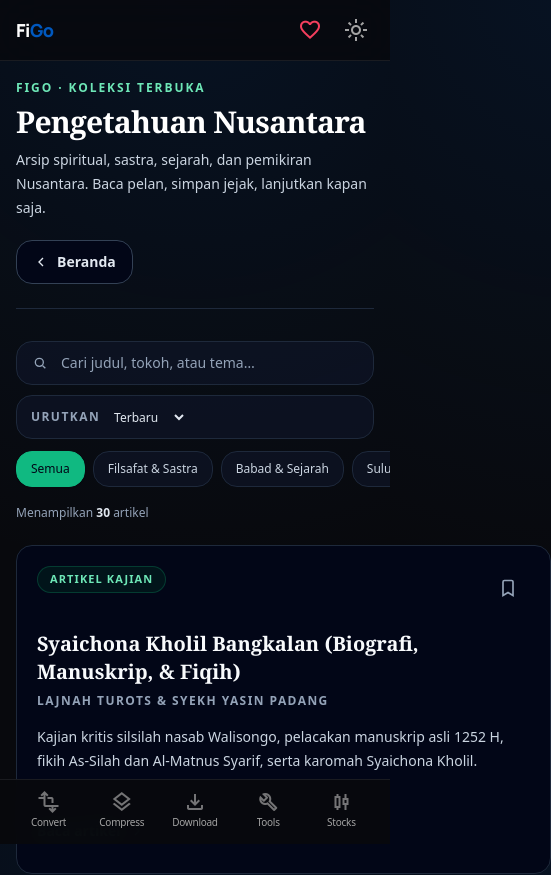
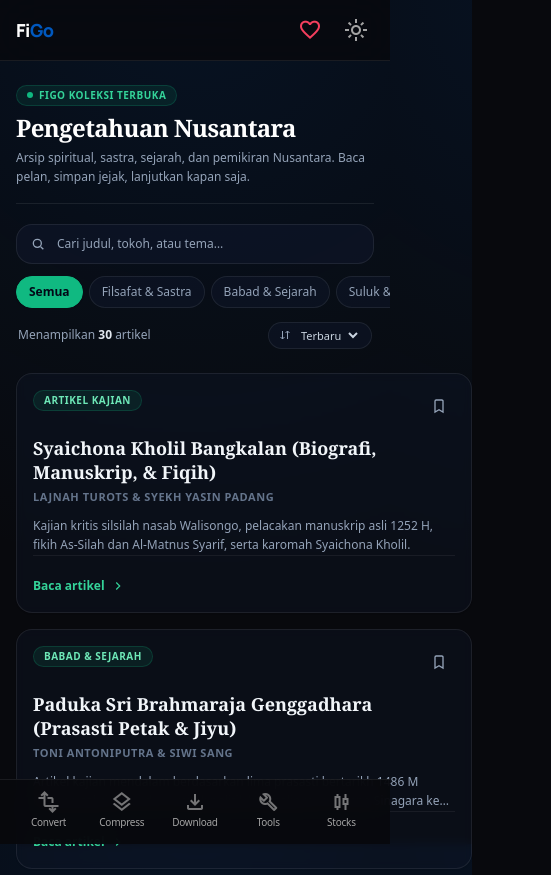
Before and after one commit to FikFikk/figo, a Nuxt app: page /articles in a window 390 px wide. Shown: the top 875 px of the page, 551 px wide, since content can reach past the window. Built offline with nearby package versions, Linux system fonts and the light colour scheme.

Commit message:
refactor(catalogue): modernize article catalogue UI and streamline mobile layout

```diff
--- a/app/components/articles/ArticleCard.vue
+++ b/app/components/articles/ArticleCard.vue
@@ -1,42 +1,45 @@
 <template>
-  <article class="group flex h-full flex-col rounded-2xl border border-slate-200 bg-white p-5 transition hover:border-emerald-600/50 hover:shadow-sm dark:border-slate-800 dark:bg-slate-950">
+  <article class="group flex h-full flex-col rounded-2xl border border-slate-200/80 bg-white/80 p-4 sm:p-5 shadow-sm hover:shadow-md backdrop-blur-sm transition-all duration-300 dark:border-white/[0.08] dark:bg-slate-900/40 dark:hover:bg-slate-900/80 dark:hover:border-emerald-500/30">
     <div class="flex items-start justify-between gap-3">
-      <span class="max-w-[80%] rounded-2xl border border-emerald-100 bg-emerald-50 px-3 py-1 text-[0.6875rem] font-semibold uppercase tracking-[0.1em] text-emerald-800 dark:border-emerald-900/70 dark:bg-emerald-950/40 dark:text-emerald-300">
+      <span class="max-w-[80%] rounded-full border border-emerald-500/20 bg-emerald-500/10 px-2.5 py-0.5 text-[10px] font-semibold uppercase tracking-wider text-emerald-700 dark:text-emerald-300">
         {{ article.kategori }}
       </span>
       <button
         type="button"
-        class="grid size-11 shrink-0 place-items-center rounded-2xl text-slate-500 transition hover:bg-emerald-50 hover:text-emerald-700 focus-visible:outline focus-visible:outline-2 focus-visible:outline-offset-2 focus-visible:outline-emerald-600 dark:text-slate-400 dark:hover:bg-emerald-950/40 dark:hover:text-emerald-300"
+        class="grid size-8 sm:size-9 shrink-0 place-items-center rounded-xl transition-colors focus-visible:outline focus-visible:outline-2 focus-visible:outline-offset-2 focus-visible:outline-emerald-600"
+        :class="pinned
+          ? 'bg-amber-500/10 text-amber-600 dark:bg-amber-400/10 dark:text-amber-400 border border-amber-500/20'
+          : 'text-slate-400 hover:bg-slate-100 hover:text-slate-700 dark:hover:bg-slate-800 dark:hover:text-slate-200'"
         :aria-label="pinned ? 'Lepas simpan artikel' : 'Simpan artikel'"
         :aria-pressed="pinned"
         @click="$emit('toggle-pin')"
       >
-        <svg class="size-5" viewBox="0 0 24 24" fill="none" stroke="currentColor" stroke-width="2" aria-hidden="true">
+        <svg class="size-4" viewBox="0 0 24 24" fill="none" stroke="currentColor" stroke-width="2" aria-hidden="true">
           <path d="M6 4.75A1.75 1.75 0 0 1 7.75 3h8.5A1.75 1.75 0 0 1 18 4.75V21l-6-3.5L6 21V4.75Z" :fill="pinned ? 'currentColor' : 'none'" />
         </svg>
       </button>
     </div>
 
-    <NuxtLink :to="readerLink" class="mt-5 outline-none focus-visible:rounded-2xl focus-visible:outline focus-visible:outline-2 focus-visible:outline-offset-4 focus-visible:outline-emerald-600">
-      <h2 class="font-serif text-xl font-semibold leading-snug text-slate-900 transition group-hover:text-emerald-800 dark:text-slate-50 dark:group-hover:text-emerald-300">
+    <NuxtLink :to="readerLink" class="mt-3.5 outline-none focus-visible:rounded-2xl focus-visible:outline focus-visible:outline-2 focus-visible:outline-offset-4 focus-visible:outline-emerald-600">
+      <h2 class="font-serif text-lg sm:text-xl font-bold leading-snug text-slate-900 transition group-hover:text-emerald-700 dark:text-slate-100 dark:group-hover:text-emerald-300">
         {{ article.judul }}
       </h2>
-      <p class="mt-2 text-xs font-semibold uppercase tracking-[0.12em] text-slate-500 dark:text-slate-400">{{ article.tokoh }}</p>
-      <p class="mt-4 line-clamp-3 text-sm leading-6 text-slate-600 dark:text-slate-300">{{ article.deskripsi }}</p>
+      <p class="mt-1 text-[11px] font-semibold uppercase tracking-wider text-slate-400 dark:text-slate-500">{{ article.tokoh }}</p>
+      <p class="mt-2.5 line-clamp-2 text-xs sm:text-sm leading-relaxed text-slate-600 dark:text-slate-400">{{ article.deskripsi }}</p>
     </NuxtLink>
 
-    <div class="mt-auto pt-5">
-      <div v-if="progress && progress.percent > 0" class="space-y-2" aria-label="Progres membaca">
-        <div class="flex items-center justify-between text-xs font-semibold text-indigo-700 dark:text-indigo-300">
-          <span>Lanjut baca</span><span>{{ progress.percent }}%</span>
+    <div class="mt-auto pt-4 border-t border-slate-100 dark:border-white/[0.06]">
+      <div v-if="progress && progress.percent > 0" class="space-y-1.5 mb-3" aria-label="Progres membaca">
+        <div class="flex items-center justify-between text-[11px] font-semibold text-emerald-600 dark:text-emerald-400">
+          <span>Progres baca</span><span>{{ progress.percent }}%</span>
         </div>
-        <div class="h-1.5 overflow-hidden rounded-full bg-slate-100 dark:bg-slate-800">
-          <div class="h-full rounded-full bg-indigo-600 dark:bg-indigo-400" :style="{ width: `${progress.percent}%` }" />
+        <div class="h-1 overflow-hidden rounded-full bg-slate-100 dark:bg-slate-800">
+          <div class="h-full rounded-full bg-emerald-500" :style="{ width: `${progress.percent}%` }" />
         </div>
       </div>
-      <NuxtLink :to="readerLink" class="mt-4 inline-flex min-h-11 items-center gap-2 text-sm font-semibold text-emerald-800 transition hover:text-emerald-950 focus-visible:rounded-2xl focus-visible:outline focus-visible:outline-2 focus-visible:outline-offset-4 focus-visible:outline-emerald-600 dark:text-emerald-300 dark:hover:text-emerald-100">
-        {{ progress && progress.percent > 0 ? 'Lanjut baca' : 'Baca artikel' }}
-        <svg class="size-4" viewBox="0 0 24 24" fill="none" stroke="currentColor" stroke-width="2" aria-hidden="true"><path d="m9 18 6-6-6-6" /></svg>
+      <NuxtLink :to="readerLink" class="inline-flex items-center gap-1.5 text-xs sm:text-sm font-semibold text-emerald-700 transition group-hover:text-emerald-900 dark:text-emerald-400 dark:group-hover:text-emerald-200">
+        <span>{{ progress && progress.percent > 0 ? 'Lanjut baca' : 'Baca artikel' }}</span>
+        <svg class="size-3.5 transition-transform group-hover:translate-x-1" viewBox="0 0 24 24" fill="none" stroke="currentColor" stroke-width="2" aria-hidden="true"><path d="m9 18 6-6-6-6" /></svg>
       </NuxtLink>
     </div>
   </article>
--- a/app/components/articles/ArticleFilters.vue
+++ b/app/components/articles/ArticleFilters.vue
@@ -1,10 +1,9 @@
 <template>
-  <section class="space-y-3 sm:space-y-4" aria-label="Filter koleksi artikel">
-    <!-- Baris 1: Kolom Pencarian & Pilihan Urutan -->
-    <div class="flex flex-col sm:flex-row gap-2.5 sm:gap-3">
-      <label class="relative flex-1 block">
+  <section class="space-y-3" aria-label="Filter koleksi artikel">
+    <!-- Baris 1: Kolom Pencarian Penuh yang Ramping -->
+    <div class="relative block">
       <span class="sr-only">Cari artikel</span>
-        <svg class="pointer-events-none absolute left-4 top-1/2 size-4 sm:size-5 -translate-y-1/2 text-slate-400" viewBox="0 0 24 24" fill="none" stroke="currentColor" stroke-width="2" aria-hidden="true">
+      <svg class="pointer-events-none absolute left-3.5 top-1/2 size-4 -translate-y-1/2 text-slate-400" viewBox="0 0 24 24" fill="none" stroke="currentColor" stroke-width="2" aria-hidden="true">
         <circle cx="11" cy="11" r="6" />
         <path d="m16 16 4 4" />
       </svg>
@@ -13,64 +12,65 @@
         type="search"
         aria-label="Cari artikel"
         placeholder="Cari judul, tokoh, atau tema…"
-          class="min-h-11 w-full rounded-2xl border border-slate-200 bg-white py-2.5 pl-11 pr-11 text-sm text-slate-900 outline-none transition focus:border-emerald-600 focus:ring-2 focus:ring-emerald-600/20 dark:border-slate-800 dark:bg-slate-900/60 dark:text-slate-100 placeholder:text-slate-400"
+        class="h-10 sm:h-11 w-full rounded-2xl border border-slate-200/90 bg-white py-2 pl-10 pr-10 text-xs sm:text-sm text-slate-900 outline-none transition focus:border-emerald-600 focus:ring-2 focus:ring-emerald-600/20 dark:border-white/[0.08] dark:bg-slate-900/60 dark:text-slate-100 placeholder:text-slate-400"
         @input="emit('update:searchQuery', ($event.target as HTMLInputElement).value)"
       >
       <button
         v-if="searchQuery"
         type="button"
-          class="absolute right-1 top-1/2 grid size-10 -translate-y-1/2 place-items-center rounded-2xl text-slate-400 transition hover:bg-slate-100 hover:text-slate-900 dark:hover:bg-slate-800 dark:hover:text-slate-100"
+        class="absolute right-1 top-1/2 grid size-9 -translate-y-1/2 place-items-center rounded-2xl text-slate-400 transition hover:bg-slate-100 hover:text-slate-900 dark:hover:bg-slate-800 dark:hover:text-slate-100"
         aria-label="Hapus pencarian"
         @click="emit('update:searchQuery', '')"
       >
-          <svg class="size-4" viewBox="0 0 24 24" fill="none" stroke="currentColor" stroke-width="2" aria-hidden="true"><path d="m6 6 12 12M18 6 6 18" /></svg>
+        <svg class="size-3.5" viewBox="0 0 24 24" fill="none" stroke="currentColor" stroke-width="2" aria-hidden="true"><path d="m6 6 12 12M18 6 6 18" /></svg>
       </button>
-      </label>
-
-      <label class="flex min-h-11 items-center gap-2.5 rounded-2xl border border-slate-200 bg-white px-3.5 text-xs sm:text-sm text-slate-700 dark:border-slate-800 dark:bg-slate-900/60 dark:text-slate-200 shrink-0">
-        <span class="whitespace-nowrap text-xs font-semibold uppercase tracking-[0.12em] text-slate-400">Urutkan</span>
-        <select
-          :value="sortMode"
-          class="bg-transparent text-xs sm:text-sm font-medium outline-none cursor-pointer pr-1"
-          aria-label="Urutkan artikel"
-          @change="emit('update:sortMode', ($event.target as HTMLSelectElement).value)"
-        >
-          <option value="new_old">Terbaru</option>
-          <option value="old_new">Terlama</option>
-          <option value="az">Judul A–Z</option>
-          <option value="za">Judul Z–A</option>
-        </select>
-      </label>
     </div>
 
-    <!-- Baris 2: Kategori Horizontal Scroll Chips (Satu baris rapi & swipeable) -->
-    <div class="flex items-center gap-2 overflow-x-auto pb-1 -mx-4 px-4 sm:mx-0 sm:px-0 sm:flex-wrap no-scrollbar" aria-label="Kategori artikel">
+    <!-- Baris 2: Kategori Horizontal Chips (1 Baris Rapi, Swipeable) -->
+    <div class="flex items-center gap-1.5 overflow-x-auto pb-0.5 -mx-4 px-4 sm:mx-0 sm:px-0 no-scrollbar" aria-label="Kategori artikel">
       <button
         v-for="category in categories"
         :key="category"
         type="button"
         :aria-pressed="selectedCategory === category"
-        class="min-h-9 sm:min-h-10 rounded-2xl border px-3.5 sm:px-4 text-xs sm:text-sm font-medium transition shrink-0 whitespace-nowrap focus-visible:outline focus-visible:outline-2 focus-visible:outline-offset-2 focus-visible:outline-emerald-600"
+        class="h-8 sm:h-9 rounded-full border px-3 sm:px-3.5 text-xs font-medium transition shrink-0 whitespace-nowrap focus-visible:outline focus-visible:outline-2 focus-visible:outline-offset-2 focus-visible:outline-emerald-600"
         :class="selectedCategory === category
-          ? 'border-emerald-700 bg-emerald-700 text-white dark:border-emerald-500 dark:bg-emerald-500 dark:text-slate-950 shadow-sm'
-          : 'border-slate-200 bg-white text-slate-700 hover:border-emerald-600 hover:text-emerald-700 dark:border-slate-800 dark:bg-slate-900/60 dark:text-slate-300 dark:hover:border-emerald-400 dark:hover:text-emerald-300'"
+          ? 'border-emerald-600 bg-emerald-600 text-white shadow-sm dark:border-emerald-500 dark:bg-emerald-500 dark:text-slate-950 font-semibold'
+          : 'border-slate-200/80 bg-white/80 text-slate-600 hover:border-emerald-600 hover:text-emerald-700 dark:border-white/[0.08] dark:bg-slate-900/50 dark:text-slate-400 dark:hover:border-emerald-400 dark:hover:text-emerald-300'"
         @click="emit('update:selectedCategory', category)"
       >
         {{ category }}
       </button>
     </div>
 
-    <!-- Baris 3: Status Hasil & Tombol Reset Filter -->
-    <div class="flex items-center justify-between gap-3 text-xs sm:text-sm text-slate-500 dark:text-slate-400 pt-0.5">
-      <p>Menampilkan <span class="font-semibold text-slate-800 dark:text-slate-200">{{ resultCount }}</span> artikel</p>
+    <!-- Baris 3: Status Hasil & Pilihan Urutan Inline (Tidak Memakan Baris Penuh!) -->
+    <div class="flex items-center justify-between gap-3 text-xs text-slate-500 dark:text-slate-400 px-0.5">
+      <div class="flex items-center gap-2">
+        <span>Menampilkan <strong class="font-semibold text-slate-800 dark:text-slate-200">{{ resultCount }}</strong> artikel</span>
         <button
           v-if="hasActiveFilters"
           type="button"
-        class="font-semibold text-emerald-700 underline decoration-emerald-300 underline-offset-4 transition hover:text-emerald-900 focus-visible:outline focus-visible:outline-2 focus-visible:outline-offset-2 focus-visible:outline-emerald-600 dark:text-emerald-400 dark:hover:text-emerald-200"
+          class="font-semibold text-emerald-600 underline decoration-emerald-300 underline-offset-2 hover:text-emerald-800 dark:text-emerald-400"
           @click="emit('reset')"
         >
           Reset filter
         </button>
+      </div>
+
+      <label class="inline-flex items-center gap-1.5 rounded-full border border-slate-200/70 bg-white/70 px-2.5 py-1 dark:border-white/[0.08] dark:bg-slate-900/50 cursor-pointer">
+        <svg class="size-3 text-slate-400" viewBox="0 0 24 24" fill="none" stroke="currentColor" stroke-width="2" aria-hidden="true"><path d="m3 16 4 4 4-4M7 20V4m14 4-4-4-4 4m4-4v16" /></svg>
+        <select
+          :value="sortMode"
+          class="bg-transparent text-[11px] font-medium text-slate-700 dark:text-slate-300 outline-none cursor-pointer pr-0.5"
+          aria-label="Urutkan artikel"
+          @change="emit('update:sortMode', ($event.target as HTMLSelectElement).value)"
+        >
+          <option value="new_old">Terbaru</option>
+          <option value="old_new">Terlama</option>
+          <option value="az">A–Z</option>
+          <option value="za">Z–A</option>
+        </select>
+      </label>
     </div>
   </section>
 </template>
--- a/app/pages/articles.vue
+++ b/app/pages/articles.vue
@@ -8,14 +8,29 @@
         </div>
       </Transition>
 
-      <!-- Header katalog koleksi utama: hanya tampil saat berada di katalog, disembunyikan saat mode baca aktif -->
-      <header v-if="!selectedDoc" class="mb-8 flex flex-wrap items-end justify-between gap-5 border-b border-slate-200 pb-6 dark:border-slate-800">
-        <div>
-          <p class="text-xs font-semibold uppercase tracking-[0.16em] text-emerald-800 dark:text-emerald-300">FiGo · Koleksi terbuka</p>
-          <h1 class="mt-2 font-serif text-3xl font-semibold tracking-tight text-slate-950 md:text-4xl dark:text-white">Pengetahuan Nusantara</h1>
-          <p class="mt-2 max-w-2xl text-sm leading-6 text-slate-600 dark:text-slate-300">Arsip spiritual, sastra, sejarah, dan pemikiran Nusantara. Baca pelan, simpan jejak, lanjutkan kapan saja.</p>
+      <!-- Header katalog koleksi utama: tampilan editorial yang bersih & modern -->
+      <header v-if="!selectedDoc" class="mb-5 pb-4 border-b border-slate-200/80 dark:border-white/[0.08]">
+        <div class="flex items-start justify-between gap-4">
+          <div class="space-y-1">
+            <div class="inline-flex items-center gap-1.5 px-2.5 py-0.5 rounded-full bg-emerald-500/10 border border-emerald-500/20 text-[10px] font-semibold uppercase tracking-wider text-emerald-600 dark:text-emerald-400">
+              <span class="size-1.5 rounded-full bg-emerald-500 animate-pulse" />
+              FiGo Koleksi Terbuka
+            </div>
+            <h1 class="font-serif text-2xl sm:text-3xl font-bold tracking-tight text-slate-950 dark:text-white pt-0.5">
+              Pengetahuan Nusantara
+            </h1>
+            <p class="text-xs sm:text-sm text-slate-500 dark:text-slate-400 max-w-xl leading-relaxed">
+              Arsip spiritual, sastra, sejarah, dan pemikiran Nusantara. Baca pelan, simpan jejak, lanjutkan kapan saja.
+            </p>
+          </div>
+          <NuxtLink
+            to="/"
+            class="hidden sm:inline-flex min-h-9 items-center gap-1.5 rounded-2xl border border-slate-200 bg-white/80 px-3 text-xs font-semibold text-slate-700 transition hover:border-emerald-600 hover:text-emerald-800 dark:border-slate-800 dark:bg-slate-900/60 dark:text-slate-300 dark:hover:text-emerald-400 shrink-0"
+          >
+            <svg class="size-3.5" viewBox="0 0 24 24" fill="none" stroke="currentColor" stroke-width="2" aria-hidden="true"><path d="m15 18-6-6 6-6" /></svg>
+            Beranda
+          </NuxtLink>
         </div>
-        <NuxtLink to="/" class="inline-flex min-h-11 items-center gap-2 rounded-2xl border border-slate-200 bg-white px-4 text-sm font-semibold text-slate-700 transition hover:border-emerald-600 hover:text-emerald-800 focus-visible:outline focus-visible:outline-2 focus-visible:outline-offset-2 focus-visible:outline-emerald-600 dark:border-slate-700 dark:bg-slate-950 dark:text-slate-200 dark:hover:text-emerald-300"><svg class="size-4" viewBox="0 0 24 24" fill="none" stroke="currentColor" stroke-width="2" aria-hidden="true"><path d="m15 18-6-6 6-6" /></svg>Beranda</NuxtLink>
       </header>
 
       <div v-if="loading" class="grid min-h-64 place-items-center" role="status"><div class="flex items-center gap-3 text-sm text-slate-600 dark:text-slate-300"><span class="size-4 animate-pulse rounded-full bg-emerald-600" />Memuat arsip…</div></div>
```
Also changed, not shown: app/components/articles/ArticleCatalogue.vue (+9 -9 lines), 1 other file (tests, documents, lock files or other folders). Lines whose indentation alone changed are shown as unchanged.
